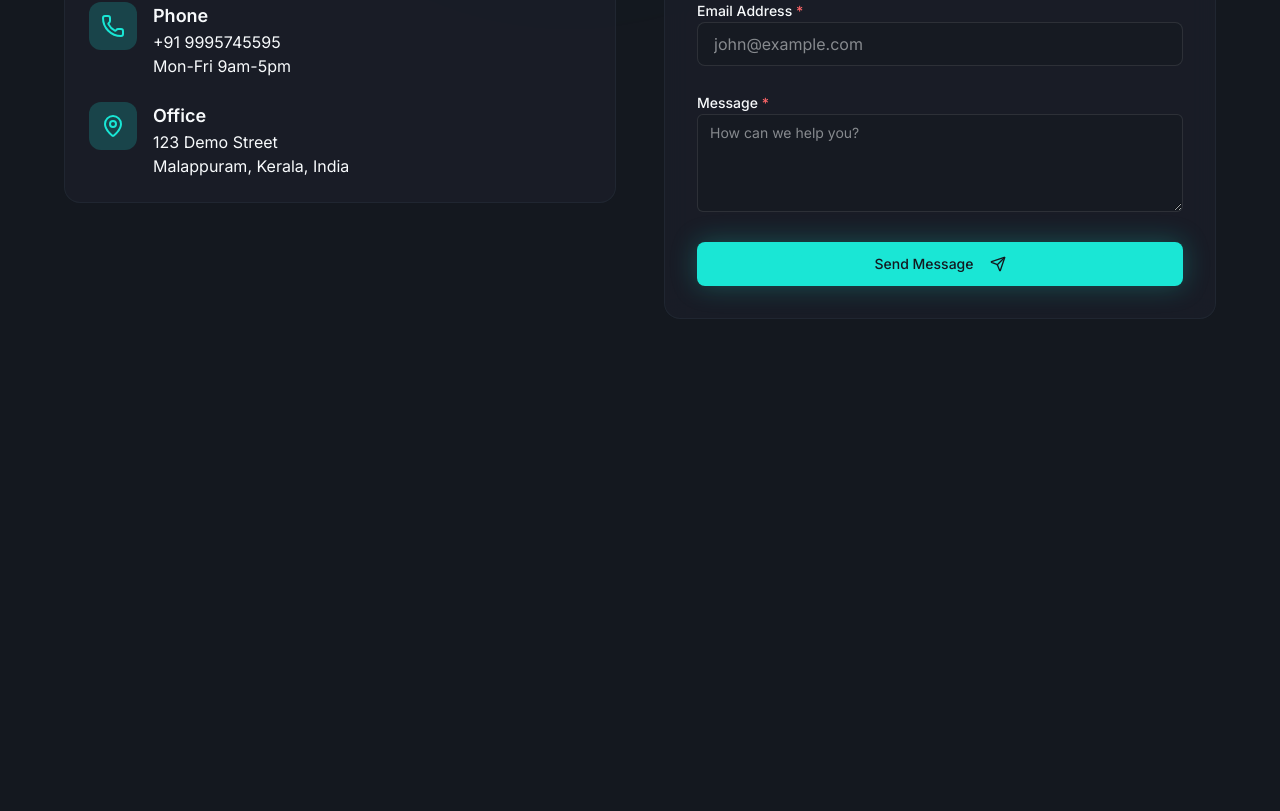
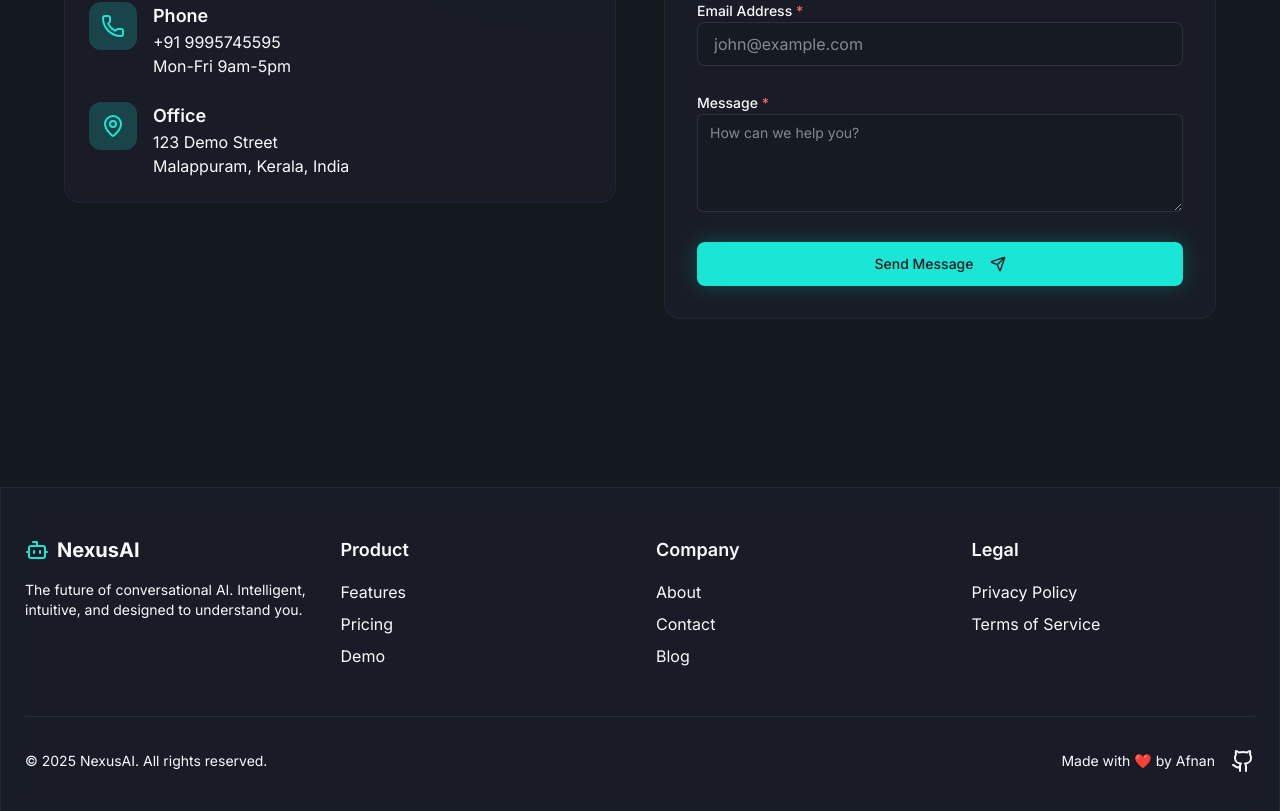
Before and after one commit to mohammedafnankk/chatbot, a Next.js app: page /contact in a window 1280 px wide. Shown: the part 771-1582 px from the top of the page. Before the commit the page ends 1218 px from the top, so only its background shows below. Built offline with nearby package versions, Linux system fonts and the light colour scheme.

Commit message:
add footer

```diff
--- a/app/about/page.tsx
+++ b/app/about/page.tsx
@@ -6,6 +6,7 @@ import ShutterText from "@/components/ui/shutter-text";
 import { GlitchText } from "@/components/ui/glitch-text";
 import Link from "next/link";
 import { Metadata } from "next";
+import { Footer } from "@/components/layout/Footer";
 
 export const metadata: Metadata = {
     title: "About | NexusAI",
@@ -97,6 +98,7 @@ export default function About() {
                     </Magnetic>
                 </div>
             </main>
+            <Footer />
         </div>
     );
 }
--- a/app/auth/page.tsx
+++ b/app/auth/page.tsx
@@ -13,6 +13,7 @@ import ShutterText from "@/components/ui/shutter-text";
 import { GlitchText } from "@/components/ui/glitch-text";
 import { Magnetic } from "@/components/ui/magnetic";
 import axios from "axios";
+import { Footer } from "@/components/layout/Footer";
 
 export default function AuthPage() {
   const [isLogin, setIsLogin] = useState(true);
@@ -84,7 +85,8 @@ export default function AuthPage() {
   const texts = ["NexusAI", "Powered by Advanced AI", "Natural Conversations", "Lightning Fast", "Always Learning"]
   const texts2 = ["Powered by Advanced AI"]
   return (
-    <div className="min-h-screen bg-background flex">
+    <main className="min-h-screen">
+    <div className=" bg-background flex">
       {/* Left side - Branding */}
       <div className="hidden lg:flex lg:w-1/2 relative overflow-hidden">
         <div className="absolute inset-0 bg-gradient-to-br from-primary/20 via-background to-background" />
@@ -254,5 +256,7 @@ export default function AuthPage() {
         </div>
       </div>
     </div>
+      <Footer />
+    </main>
   );
 }
--- a/app/contact/page.tsx
+++ b/app/contact/page.tsx
@@ -4,6 +4,7 @@ import { GlitchText } from "@/components/ui/glitch-text";
 import ShutterText from "@/components/ui/shutter-text";
 import { ContactForm } from "@/components/contact/ContactForm";
 import { Metadata } from "next";
+import { Footer } from "@/components/layout/Footer";
 
 export const metadata: Metadata = {
     title: "Contact | NexusAI",
@@ -90,6 +91,7 @@ export default function Contact() {
                     </div>
                 </div>
             </main>
+            <Footer />
         </div>
     );
 }
--- a/app/lod/page.tsx
+++ /dev/null
@@ -1,12 +0,0 @@
-export default function Lod() {
-  return (
-    <div className="flex min-h-screen items-center justify-center">
-      <div className="absolute w-[500px] h-[500px] bg-primary/5 rounded-full blur-3xl" />
-      <span
-        className="loader relative block h-[164px] w-[164px] rounded-full animate-spin-custom"
-        aria-label="Loading"
-        role="status"
-      />
-    </div>
-  );
-}
--- a/app/page.tsx
+++ b/app/page.tsx
@@ -9,6 +9,7 @@ import { TypewriterText } from "@/components/ui/typewritter-text";
 import { GlitchText } from "@/components/ui/glitch-text";
 import { Navbar } from "@/components/layout/Navbar";
 import { Metadata } from "next";
+import { Footer } from "@/components/layout/Footer";
 
 export const metadata: Metadata = {
   title: "NexusAI - The Future of Conversations",
@@ -74,7 +75,7 @@ export default function Home() {
         </div>
 
         {/* Features */}
-        <div className="grid md:grid-cols-3 gap-6 mt-32 max-w-5xl mx-auto">
+        <div className="grid md:grid-cols-3 gap-6 mt-32 max-sm:mt-10 max-w-5xl mx-auto">
           {[
             {
               icon: MessageSquare,
@@ -116,6 +117,7 @@ export default function Home() {
           ))}
         </div>
       </main>
+        <Footer />
     </div>
   );
 }
--- a/components/chat/ChatMessage.tsx
+++ b/components/chat/ChatMessage.tsx
@@ -45,7 +45,7 @@ const ChatMessage = ({ role, content, isTyping }: ChatMessageProps) => {
       {/* Avatar */}
       <div
         className={cn(
-          "w-9 h-9 rounded-lg flex items-center justify-center shrink-0 mt-1",
+          "w-9 h-9 rounded-lg flex items-center justify-center shrink-0 mt-1 max-sm:hidden",
           isUser ? "bg-user-bubble" : "bg-primary/10 border border-primary/20"
         )}
       >
@@ -59,7 +59,7 @@ const ChatMessage = ({ role, content, isTyping }: ChatMessageProps) => {
       {/* Message */}
       <div
         className={cn(
-          "max-w-[85%] sm:max-w-[80%] rounded-2xl px-5 py-4",
+          "max-w-full sm:max-w-[80%] rounded-2xl px-5 max-sm:px-1 py-4",
           isUser
             ? "bg-user-bubble text-user-bubble-foreground rounded-br-md"
             : "text-foreground w-full bg-ai-bubble/20 rounded-bl-md"
--- a/components/contact/ContactForm.tsx
+++ b/components/contact/ContactForm.tsx
@@ -65,7 +65,7 @@ export function ContactForm() {
 
     return (
         <form onSubmit={handleSubmit} className="space-y-6">
-            <div className="grid grid-cols-2 gap-4">
+            <div className="grid grid-cols-2 gap-4 max-sm:grid-cols-1">
                 <div className="space-y-2">
                     <label
                         htmlFor="firstName"
--- /dev/null
+++ b/components/layout/Footer.tsx
@@ -0,0 +1,90 @@
+'use client';
+import Link from "next/link";
+import { Bot, Github } from "lucide-react";
+export function Footer() {
+    return (
+        <footer className="glass border-t border-border mt-10">
+            <div className="container mx-auto px-6 py-12">
+                <div className="grid grid-cols-1 md:grid-cols-4 gap-8">
+                    <div className="space-y-4">
+                        <div className="flex items-center gap-2">
+                            <Bot className="w-6 h-6 text-primary" />
+                            <span className="text-xl font-bold text-foreground">NexusAI</span>
+                        </div>
+                        <p className="text-muted-foreground text-sm">
+                            The future of conversational AI. Intelligent, intuitive, and designed to understand you.
+                        </p>
+                    </div>
+                    <div className="space-y-4">
+                        <h3 className="text-lg font-semibold text-foreground">Product</h3>
+                        <ul className="space-y-2">
+                            <li>
+                                <Link href="/#" className="text-muted-foreground hover:text-primary transition-colors">
+                                    Features
+                                </Link>
+                            </li>
+                            <li>
+                                <Link href="/#" className="text-muted-foreground hover:text-primary transition-colors">
+                                    Pricing
+                                </Link>
+                            </li>
+                            <li>
+                                <Link href="/#" className="text-muted-foreground hover:text-primary transition-colors">
+                                    Demo
+                                </Link>
+                            </li>
+                        </ul>
+                    </div>
+                    <div className="space-y-4">
+                        <h3 className="text-lg font-semibold text-foreground">Company</h3>
+                        <ul className="space-y-2">
+                            <li>
+                                <Link href="/about" className="text-muted-foreground hover:text-primary transition-colors">
+                                    About
+                                </Link>
+                            </li>
+                            <li>
+                                <Link href="/contact" className="text-muted-foreground hover:text-primary transition-colors">
+                                    Contact
+                                </Link>
+                            </li>
+                            <li>
+                                <Link href="/#" className="text-muted-foreground hover:text-primary transition-colors">
+                                    Blog
+                                </Link>
+                            </li>
+                        </ul>
+                    </div>
+                    <div className="space-y-4">
+                        <h3 className="text-lg font-semibold text-foreground">Legal</h3>
+                        <ul className="space-y-2">
+                            <li>
+                                <Link href="/#" className="text-muted-foreground hover:text-primary transition-colors">
+                                    Privacy Policy
+                                </Link>
+                            </li>
+                            <li>
+                                <Link href="/#" className="text-muted-foreground hover:text-primary transition-colors">
+                                    Terms of Service
+                                </Link>
+                            </li>
+                        </ul>
+                    </div>
+                </div>
+                <div className="mt-12 text-center border-t border-border pt-8 flex justify-between max-sm:flex-col gap-2 items-center">
+                    <p className="text-muted-foreground text-sm">
+                        &copy; {new Date().getFullYear()} NexusAI. All rights reserved.
+                    </p>
+                    <div className="flex items-center justify-between gap-4">
+                        <a href="https://mhd-afnan.vercel.app/" target="_blank" className="text-muted-foreground hover:text-primary transition-colors text-sm">
+                            Made with ❤️ by Afnan
+                        </a>
+                        <a href="https://github.com/mohammedafnankk/" target="_blank" className="text-muted-foreground hover:text-primary transition-colors text-lg">
+                            <Github className="w-6 h-6" />
+                        </a>
+                    </div>
+                </div>
+            </div>
+        </footer>
+    );
+}
```
